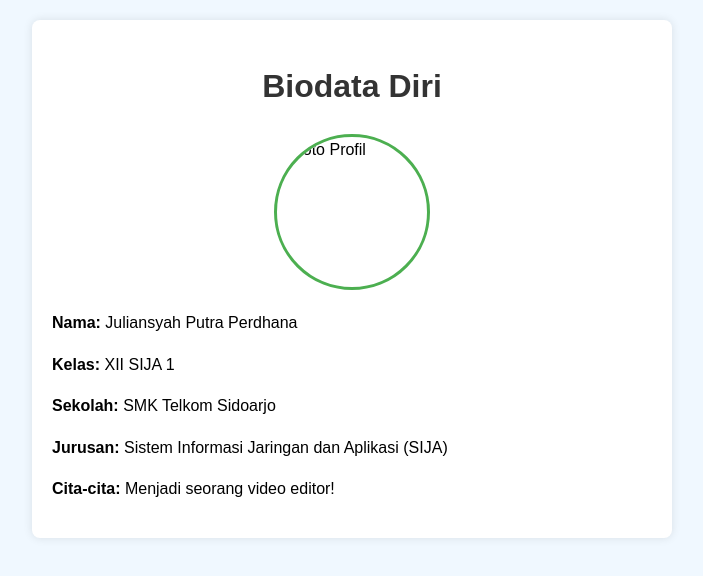
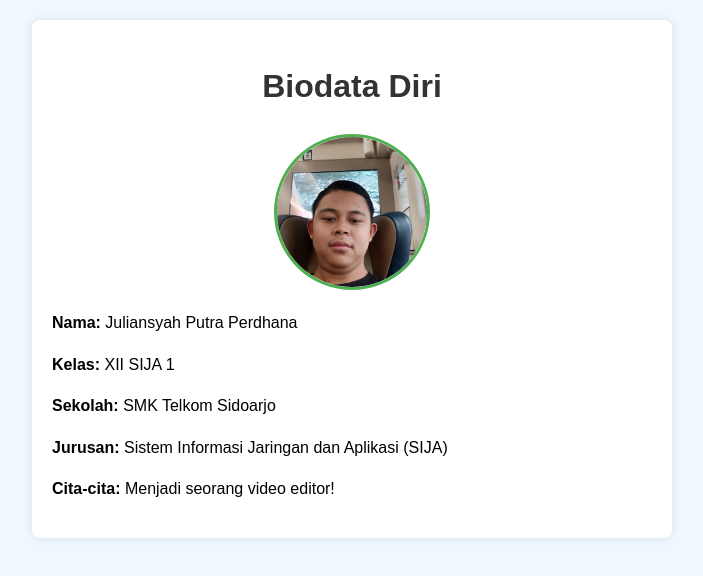
Before and after one commit to Juliansyahputraperdhana/tgs-aj2, a plain HTML site: page index.html in a window 1280 px wide. Shown: the whole page, without its empty margins (288-991 px from the left). Drawn offline with Linux system fonts and the light colour scheme.

Commit message:
Membuat Profil

```diff
--- a/index.html
+++ b/index.html
@@ -49,7 +49,7 @@
         <h1>Biodata Diri</h1>
 
          <!-- Foto Profil -->
-        <img src="c:\Users\Delight-PC\OneDrive\Gambar\Saved Pictures\Gambar WhatsApp 2025-07-21 pukul 13.34.45_a201bb4f.jpg" alt="Foto Profil" class="profile-img">
+        <img src="./Profil.jpg" alt="Foto Profil" class="profile-img">
 
         <div class="biodata-content"></div>
         <p><strong>Nama:</strong> Juliansyah Putra Perdhana</p>
```
Also changed, not shown: Profil.jpg (added).
